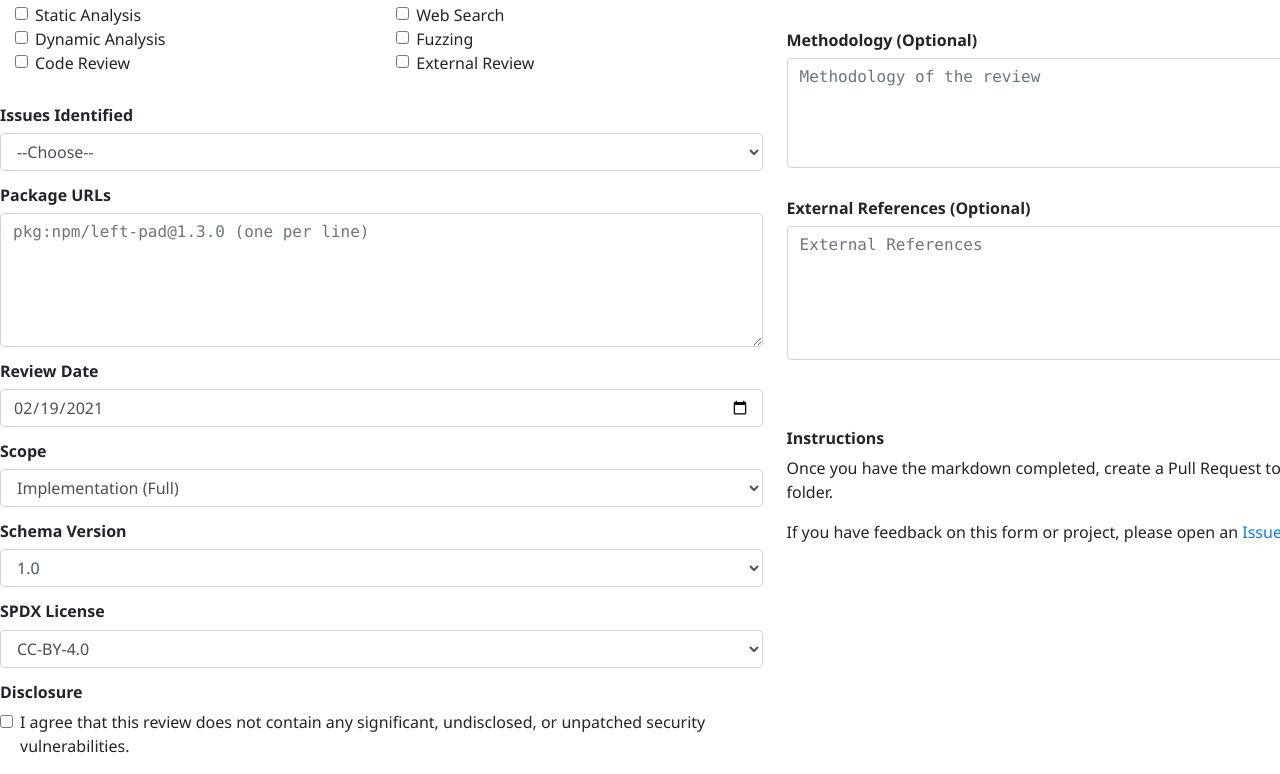
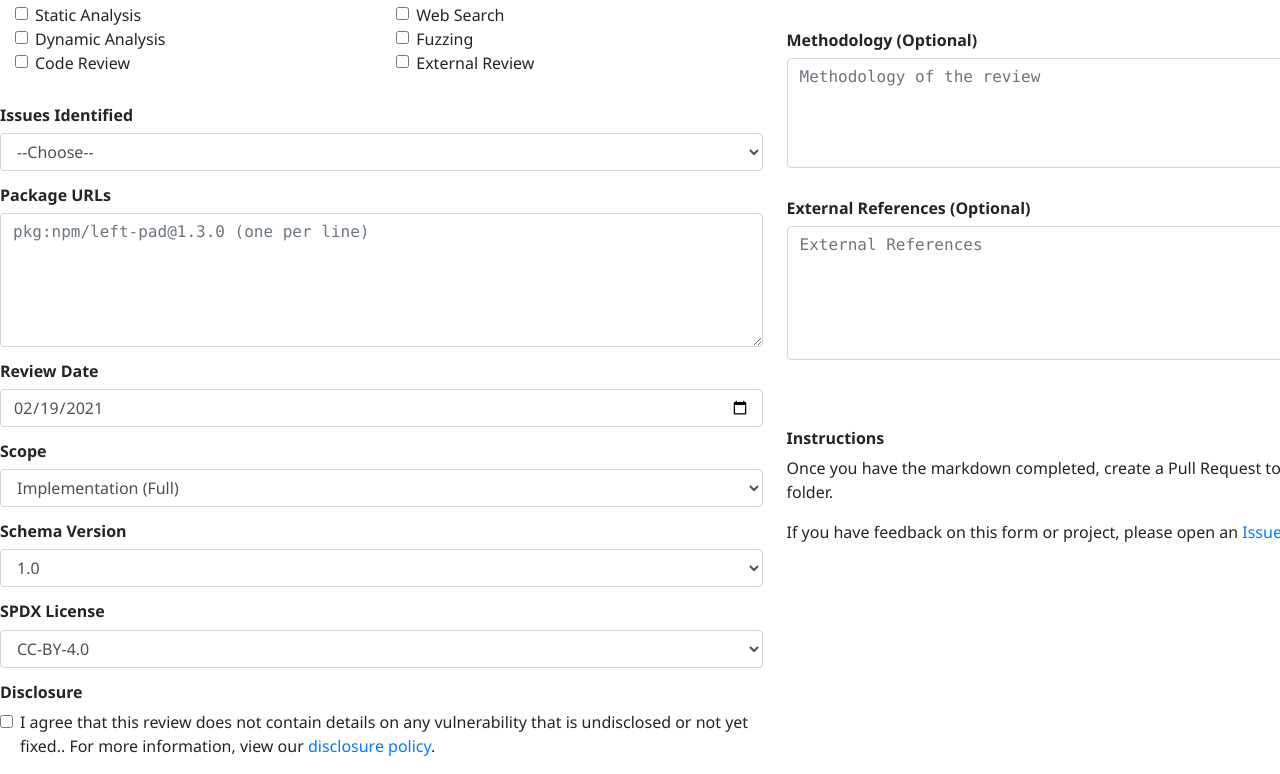
Before and after one commit to ossf/security-reviews, a plain HTML site: page docs/quickstart.html in a window 1280 px wide. Shown: the part 593-1367 px from the top of the page. Drawn offline with nearby package versions, Linux system fonts and the light colour scheme.

Commit message:
Clarified disclosure checkbox.

```diff
--- a/docs/quickstart.html
+++ b/docs/quickstart.html
@@ -5,7 +5,7 @@
     <meta name="viewport" content="width=device-width, initial-scale=1">
     <link rel="stylesheet" href="https://cdnjs.cloudflare.com/ajax/libs/twitter-bootstrap/4.6.0/css/bootstrap.min.css" integrity="sha512-P5MgMn1jBN01asBgU0z60Qk4QxiXo86+wlFahKrsQf37c9cro517WzVSPPV1tDKzhku2iJ2FVgL67wG03SGnNA==" crossorigin="anonymous" />
 
-    <title>OSS Security Reviews: QuickStart Template!</title>
+    <title>OSS Security Reviews: QuickStart!</title>
     <style>
         body { font-family: 'Segoe UI', 'Helvetica Neue', sans-serif}
         textarea { font-family: 'Source Code Pro', Inconsolata, 'Consolas', monospace}
@@ -180,8 +180,9 @@
                                 <div class="form-check">
                                     <input class="form-check-input" type="checkbox" value="agreeDisclosure" id="disclosure" required>
                                     <label class="form-check-label" for="disclosure">
-                                        I agree that this review does not contain any significant, undisclosed, or
-                                        unpatched security vulnerabilities.</label>
+                                        I agree that this review does not contain details on any vulnerability that is undisclosed or not yet fixed..
+                                        For more information, view our <a href="https://github.com/ossf/security-reviews/wiki/Disclosure-Policy">disclosure policy</a>.
+                                    </label>
                                 </div>
                             </div>
                         </div>
```
